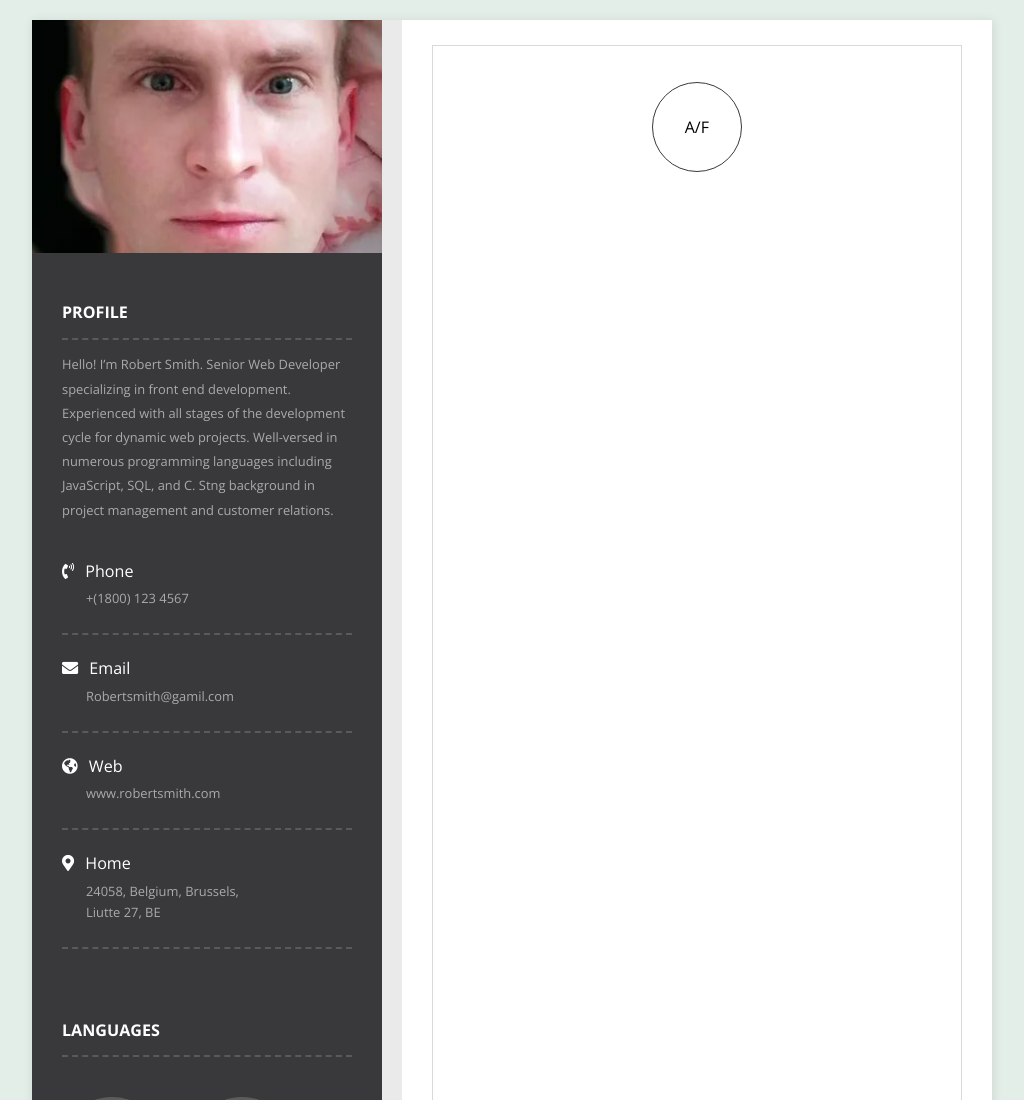
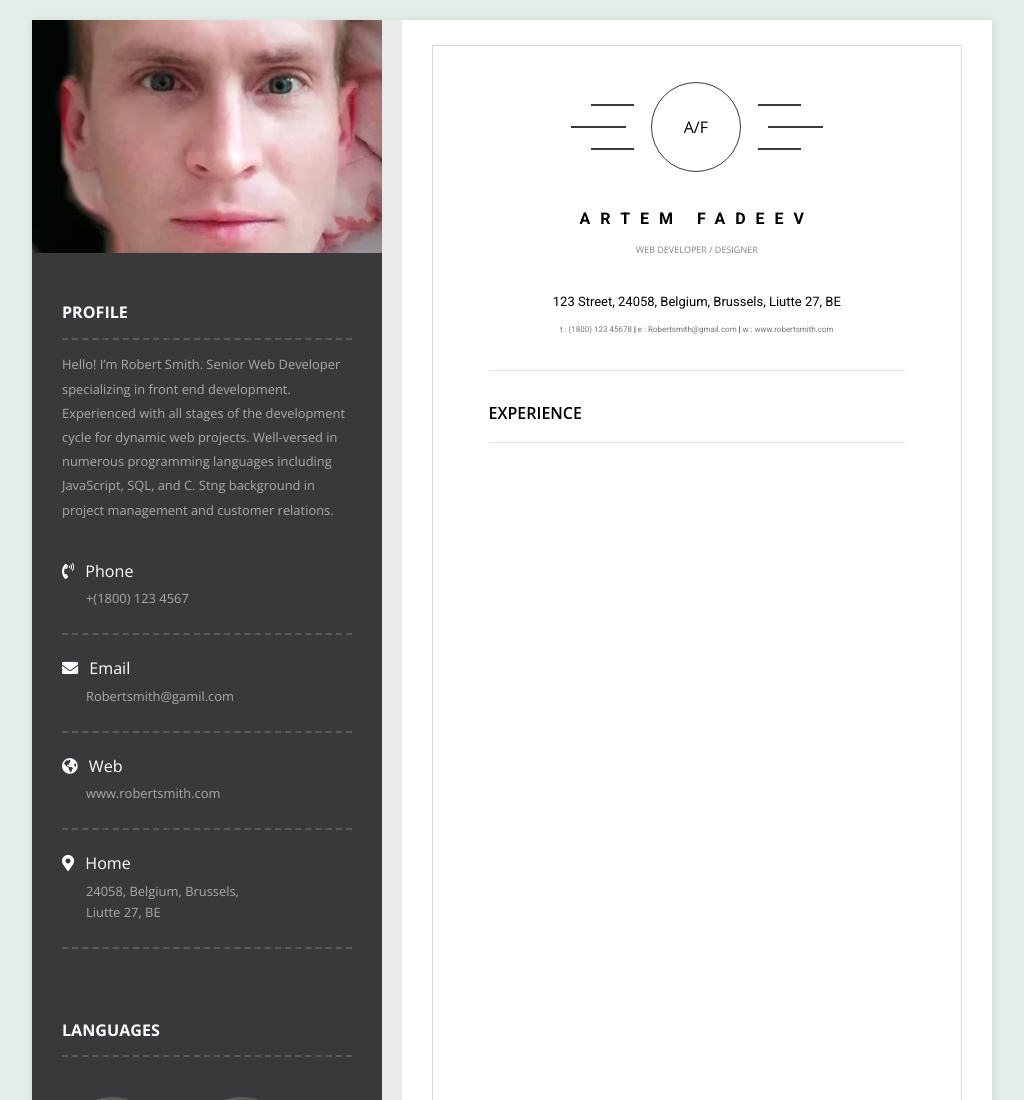
Before and after one commit to ARTobstrel/Portfolio1, a website: page app/index.html in a window 1280 px wide. Shown: the top 1100 px of the page, without its empty margins (128-1152 px from the left). Drawn offline with nearby package versions, Linux system fonts and the light colour scheme.

Commit message:
'commit_4'

```diff
--- a/app/css/main.css
+++ b/app/css/main.css
@@ -119,7 +119,9 @@ body {
 
 .logo {
   display: flex;
-  justify-content: center; }
+  justify-content: center;
+  align-items: center;
+  margin-bottom: 38px; }
   .logo__img {
     width: 90px;
     height: 90px;
@@ -128,3 +130,59 @@ body {
     display: flex;
     justify-content: center;
     align-items: center; }
+  .logo__lines {
+    display: flex;
+    justify-content: center;
+    flex-direction: column;
+    margin-left: 17px;
+    margin-right: 17px; }
+  .logo__line {
+    background-color: #39383A;
+    width: 43px;
+    height: 2px;
+    margin-top: 10px;
+    margin-bottom: 10px; }
+  .logo__lines_left .logo__line:nth-child(1) {
+    margin-left: 20px; }
+  .logo__lines_left .logo__line:nth-child(2) {
+    width: 55px; }
+  .logo__lines_left .logo__line:nth-child(3) {
+    margin-left: 20px; }
+  .logo__lines_right .logo__line:nth-child(2) {
+    margin-left: 10px;
+    width: 55px; }
+
+.about {
+  font-family: 'Roboto', sans-serif;
+  text-align: center;
+  border-bottom: 1px solid #e0e0e0;
+  padding-bottom: 35px; }
+  .about__name {
+    font-size: 16px;
+    text-transform: uppercase;
+    letter-spacing: 10px; }
+  .about__position {
+    font-family: 'Open Sans', sans-serif;
+    display: inline-block;
+    font-size: 9px;
+    color: #808080;
+    text-transform: uppercase;
+    margin-bottom: 40px; }
+  .about__address {
+    font-size: 13px;
+    margin-bottom: 15px;
+    font-style: normal; }
+  .about__contacts {
+    font-size: 8px; }
+  .about__links {
+    text-decoration: none;
+    color: #777777; }
+
+.experience {
+  font-family: 'Open Sans SemiBold', sans-serif; }
+  .experience__heading {
+    text-transform: uppercase;
+    font-size: 16px;
+    font-weight: 400;
+    border-bottom: 1px solid #e0e0e0;
+    padding: 20px 0; }
--- a/app/index.html
+++ b/app/index.html
@@ -9,6 +9,7 @@
 
     <link href="https://use.fontawesome.com/releases/v5.10.1/css/all.css" rel="stylesheet">
     <link href="https://fonts.googleapis.com/css?family=Open+Sans:400,700&display=swap" rel="stylesheet">
+    <link href="https://fonts.googleapis.com/css?family=Roboto:400,700&display=swap&subset=cyrillic" rel="stylesheet">
     <link rel="stylesheet" href="css/normilize.css">
     <link rel="stylesheet" href="css/main.css">
 </head>
@@ -90,7 +91,7 @@
             <div class="logo">
                 <div class="logo__lines logo__lines_left">
                     <span class="logo__line"></span>
-                    <span class="logo__line"></span>
+                    <span class="logo__line logo__line_mr"></span>
                     <span class="logo__line"></span>
                 </div>
                 <div class="logo__img">
@@ -101,7 +102,23 @@
                     <span class="logo__line"></span>
                     <span class="logo__line"></span>
                 </div>
+            </div>
 
+            <div class="about">
+                <h1 class="about__name">Artem Fadeev</h1>
+                <span class="about__position">Web Developer / Designer</span>
+                <address class="about__address">123 Street, 24058, Belgium, Brussels, Liutte 27, BE</address>
+                <div class="about__contacts">
+                    <a class="about__links" href="#">t : (1800) 123 45678</a> |
+                    <a class="about__links" href="#">e : Robertsmith@gmail.com</a> |
+                    <a class="about__links" href="#">w : www.robertsmith.com</a>
+                </div>
+            </div>
+
+            <div class="experience">
+                <h2 class="experience__heading heading_dark">
+                    experience
+                </h2>
             </div>
         </div>
     </div>
```
